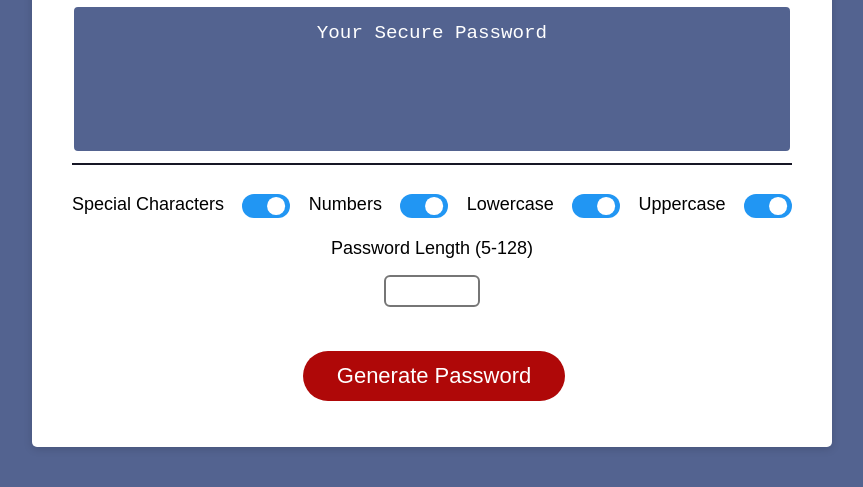
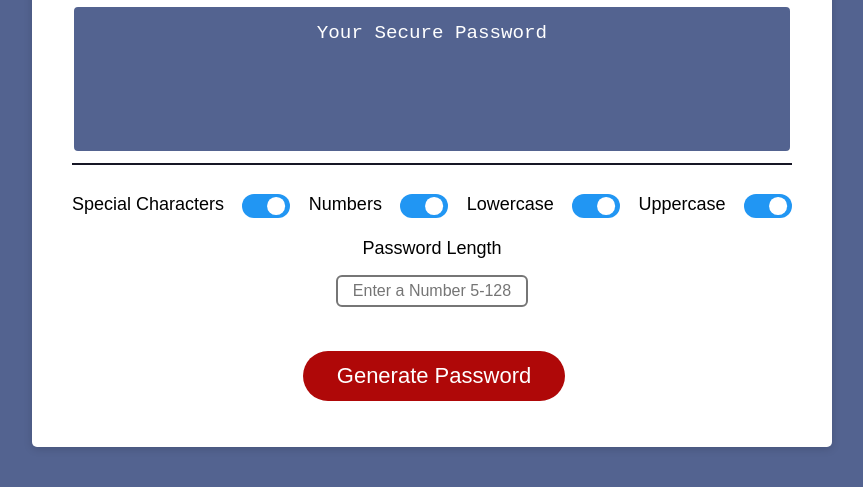
Before and after one commit to AnthonyGress/Password-Generator, a plain HTML site: page index.html in a window 1280 px wide. Shown: the part 163-650 px from the top of the page, without its empty margins (208-1071 px from the left). Drawn offline with Linux system fonts and the light colour scheme.

Commit message:
added placeholder text for input

```diff
--- a/index.html
+++ b/index.html
@@ -34,7 +34,7 @@
             Uppercase <label class="switch"><input type="checkbox" name="Uppercase" id="Uppercase" checked><span class="slider round"></span></label>
           </div>
           <div id="inputLen">
-            Password Length (5-128) <br><input type="text" id="passLen">
+            Password Length<br><input type="text" id="passLen" placeholder="Enter a Number 5-128">
           </div>
           <button id="generate" class="btn">Generate Password</button>
         </div>
--- a/style.css
+++ b/style.css
@@ -165,9 +165,14 @@ input {
   border-radius: 6px;
   border-style: solid;
   height: 2rem;
-  width: 6rem;
+  width: 12rem;
   margin-top: 1rem;
-  font-size: 1.5rem;
+  font-size: 1rem;
+  text-align: center;
+}
+
+input:focus::placeholder {
+  color: transparent;
 }
 
 #inputLen {
```
